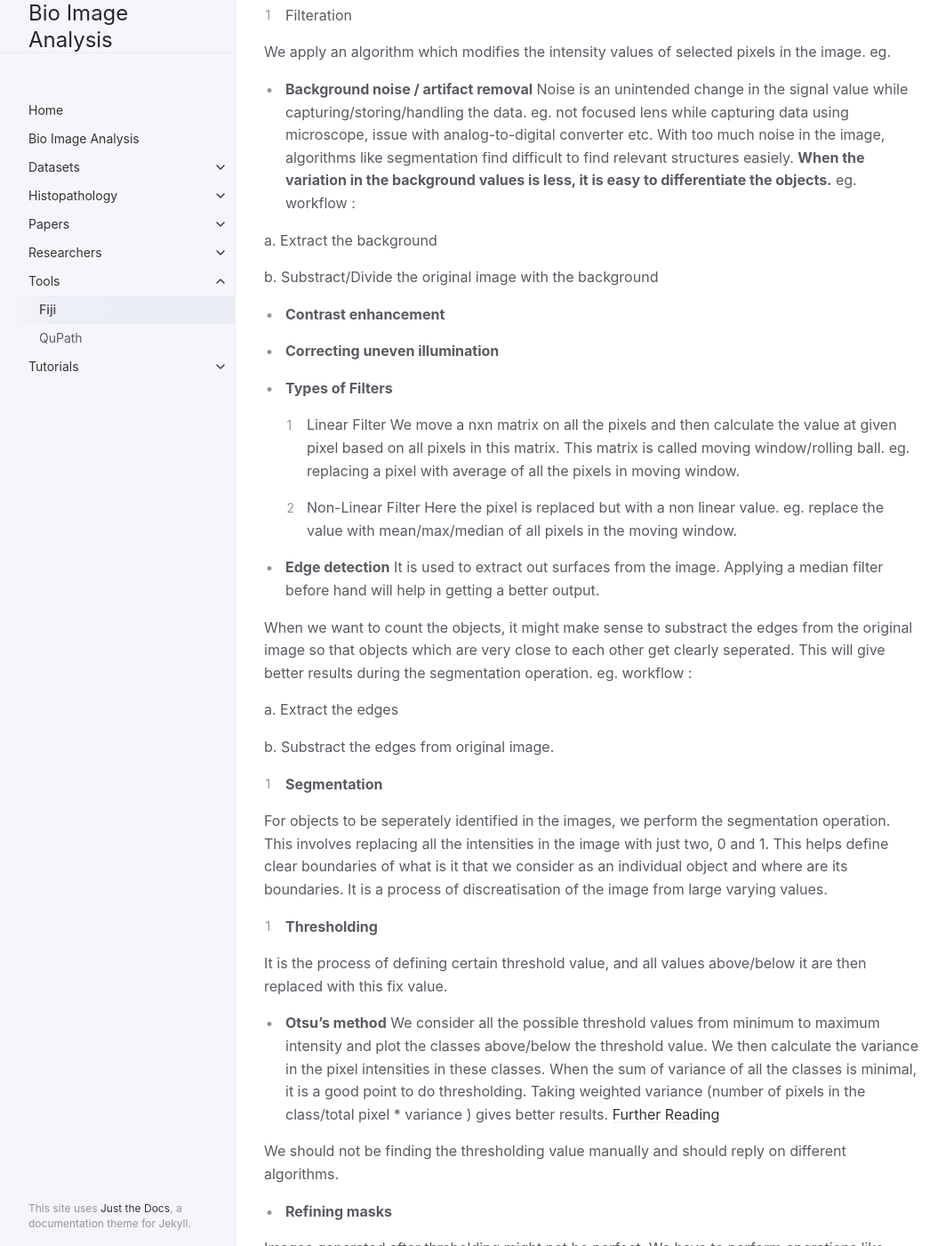
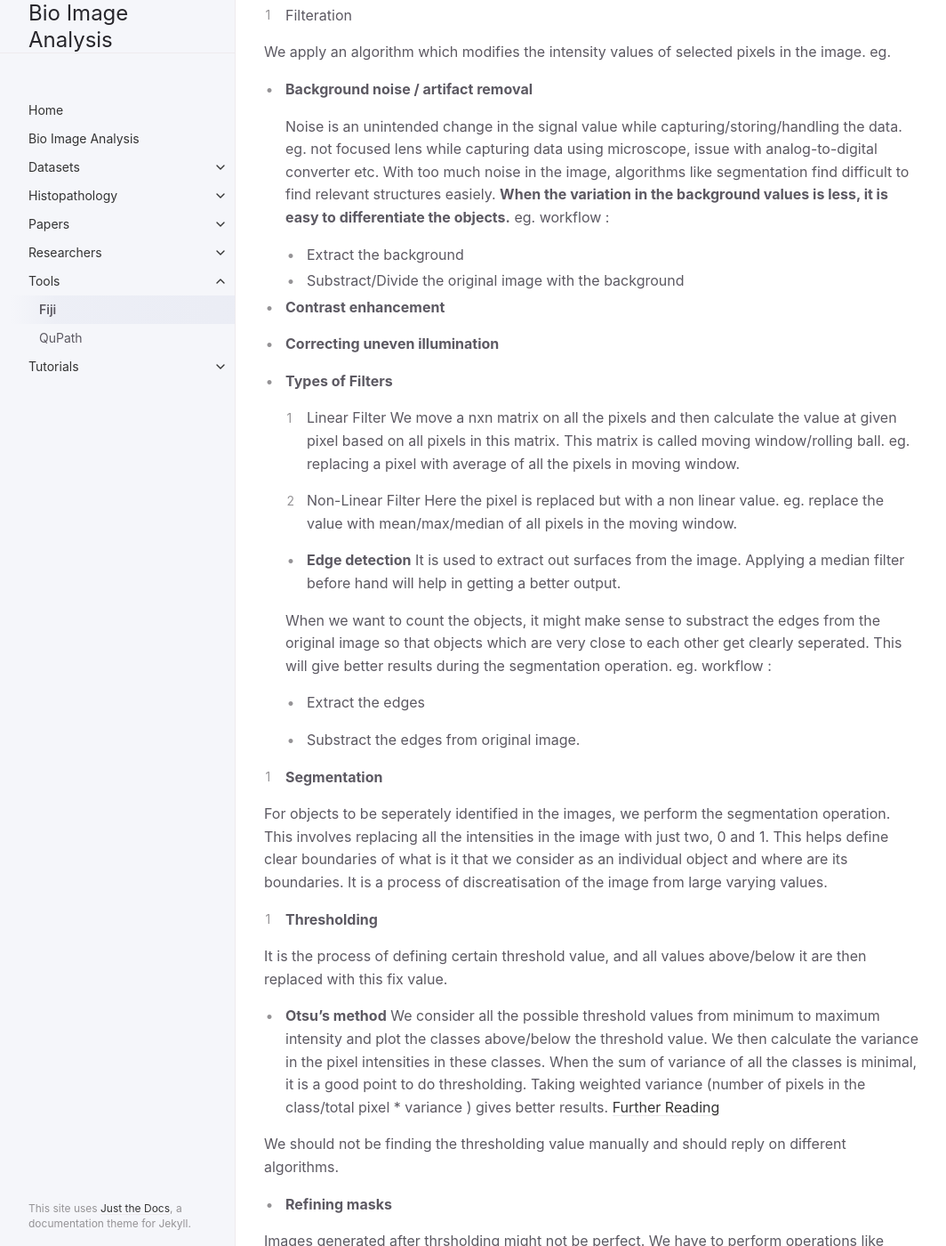
Before and after one commit to Amit-Tomar/bioimage-analysis, a Jekyll site: the page built from docs/Tools/fiji.md, in a window 1280 px wide and 1400 px high, scrolled down 1745 px. Shown: the whole window at 89% size, without its empty margins (107-1171 px from the left). Built offline with Jekyll 4.4.1, drawn with Linux system fonts in a browser that asks for light colours.

Commit message:
Ordering

```diff
--- a/docs/Tools/fiji.md
+++ b/docs/Tools/fiji.md
@@ -62,11 +62,10 @@ Various image operations we can perform in Fiji can be divided as follows :
 We apply an algorithm which modifies the intensity values of selected pixels in the image. eg.
 
 - **Background noise / artifact removal**
-Noise is an unintended change in the signal value while capturing/storing/handling the data. eg. not focused lens while capturing data using microscope, issue with analog-to-digital converter etc. With too much noise in the image, algorithms like segmentation find difficult to find relevant structures easiely. **When the variation in the background values is less, it is easy to differentiate the objects.** eg. workflow :
 
-a. Extract the background
-
-b. Substract/Divide the original image with the background
+  Noise is an unintended change in the signal value while capturing/storing/handling the data. eg. not focused lens while capturing data using microscope, issue with analog-to-digital converter etc. With too much noise in the image, algorithms like segmentation find difficult to find relevant structures easiely. **When the variation in the background values is less, it is easy to differentiate the objects.** eg. workflow :
+  - Extract the background
+  - Substract/Divide the original image with the background
 
 - **Contrast enhancement**
 - **Correcting uneven illumination**
@@ -96,14 +95,14 @@ For objects to be seperately identified in the images, we perform the segmentati
 
 It is the process of defining certain threshold value, and all values above/below it are then replaced with this fix value.
 
-- **Otsu's method**
-We consider all the possible threshold values from minimum to maximum intensity and plot the classes above/below the threshold value. We then calculate the variance in the pixel intensities in these classes. When the sum of variance of all the classes is minimal, it is a good point to do thresholding. Taking weighted variance (number of pixels in the class/total pixel * variance ) gives better results. [Further Reading](http://www.labbookpages.co.uk/software/imgProc/otsuThreshold.html)
+ - **Otsu's method**
+  We consider all the possible threshold values from minimum to maximum intensity and plot the classes above/below the threshold value. We then calculate the variance in the pixel intensities in these classes. When the sum of variance of all the classes is minimal, it is a good point to do thresholding. Taking weighted variance (number of pixels in the class/total pixel * variance ) gives better results. [Further Reading](http://www.labbookpages.co.uk/software/imgProc/otsuThreshold.html)
 
-We should not be finding the thresholding value manually and should reply on different algorithms.
+  We should not be finding the thresholding value manually and should reply on different algorithms.
 
-- **Refining masks**
+ - **Refining masks**
 
-Images generated after thrsholding might not be perfect. We have to perform operations like binary opening/closing to refine the shapes further.
+ Images generated after thrsholding might not be perfect. We have to perform operations like binary opening/closing to refine the shapes further.
 
 ## Further reading / References
 
```
Also changed, not shown: other parts of docs/Tools/fiji.md (+8 -8 lines).
